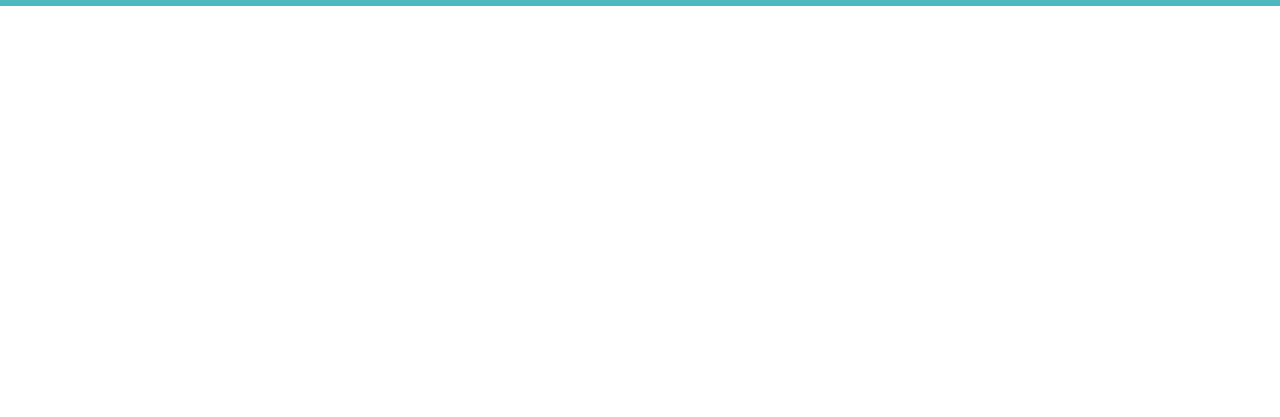
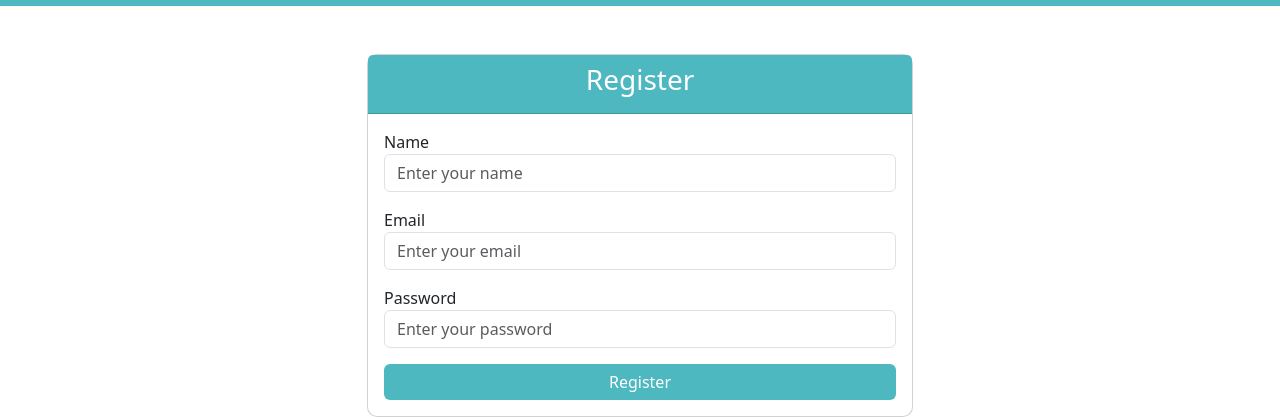
Before and after one commit to Tri-Angular/SoulPaws, an Angular app in the folder frontend/: page /register in a window 1280 px wide. Shown: the part 402-819 px from the top of the page. Built offline with nearby package versions, Linux system fonts and the light colour scheme.

Commit message:
Added register component with Bootstrap styling and form validation

```diff
--- a/frontend/src/app/components/pages/auth/register/register.component.css
+++ b/frontend/src/app/components/pages/auth/register/register.component.css
@@ -0,0 +1,21 @@
+.container {
+  margin-top: 50px;
+}
+
+.card {
+  border-radius: 10px;
+}
+
+.card-header {
+  background-color: #4db8c0;
+  color: white;
+}
+
+.btn-primary {
+  background-color: #4db8c0;
+  border: none;
+}
+
+.btn-primary:hover {
+  background-color: #3a9fa8;
+}
--- a/frontend/src/app/components/pages/auth/register/register.component.html
+++ b/frontend/src/app/components/pages/auth/register/register.component.html
@@ -0,0 +1,29 @@
+<div class="container mt-5">
+  <div class="row justify-content-center">
+    <div class="col-md-6">
+      <div class="card">
+        <div class="card-header text-center">
+          <h3>Register</h3>
+        </div>
+        <div class="card-body">
+          <form [formGroup]="registerForm" (ngSubmit)="register()">
+            <div class="form-group mb-3">
+              <label for="name">Name</label>
+              <input type="text" id="name" formControlName="name" class="form-control" placeholder="Enter your name">
+            </div>
+            <div class="form-group mb-3">
+              <label for="email">Email</label>
+              <input type="email" id="email" formControlName="email" class="form-control" placeholder="Enter your email">
+            </div>
+            <div class="form-group mb-3">
+              <label for="password">Password</label>
+              <input type="password" id="password" formControlName="password" class="form-control" placeholder="Enter your password">
+            </div>
+            <button type="submit" class="btn btn-primary w-100">Register</button>
+          </form>
+          <div *ngIf="errorMessage" class="alert alert-danger mt-3">{{ errorMessage }}</div>
+        </div>
+      </div>
+    </div>
+  </div>
+</div>
--- a/frontend/src/app/components/pages/auth/register/register.component.ts
+++ b/frontend/src/app/components/pages/auth/register/register.component.ts
@@ -1,12 +1,41 @@
 import { Component } from '@angular/core';
+import { AuthService } from 'src/app/services/api/auth.service';
+import { FormBuilder, FormGroup, ReactiveFormsModule, Validators } from '@angular/forms';
+import { CommonModule } from '@angular/common';
 
 @Component({
   selector: 'app-register',
+  templateUrl: './register.component.html',
+  styleUrls: ['./register.component.css'],
   standalone: true,
-  imports: [],
-  templateUrl: './register.component.html',
-  styleUrl: './register.component.css'
+  imports: [CommonModule, ReactiveFormsModule]
 })
 export class RegisterComponent {
+  registerForm: FormGroup;
+  errorMessage: string | null = null;
 
+  constructor(private authService: AuthService, private fb: FormBuilder) {
+    this.registerForm = this.fb.group({
+      name: ['', Validators.required],
+      email: ['', [Validators.required, Validators.email]],
+      password: ['', [Validators.required, Validators.minLength(6)]]
+    });
+  }
+
+  register() {
+    if (this.registerForm.valid) {
+      const user = this.registerForm.value;
+      this.authService.register(user).subscribe(response => {
+        // handle successful registration
+        console.log('Registration successful', response);
+        this.errorMessage = null;
+      }, error => {
+        // handle registration error
+        console.error('Registration error', error);
+        this.errorMessage = 'Registration failed. Please try again.';
+      });
+    } else {
+      this.errorMessage = 'Please fill in all fields correctly.';
+    }
+  }
 }
```
